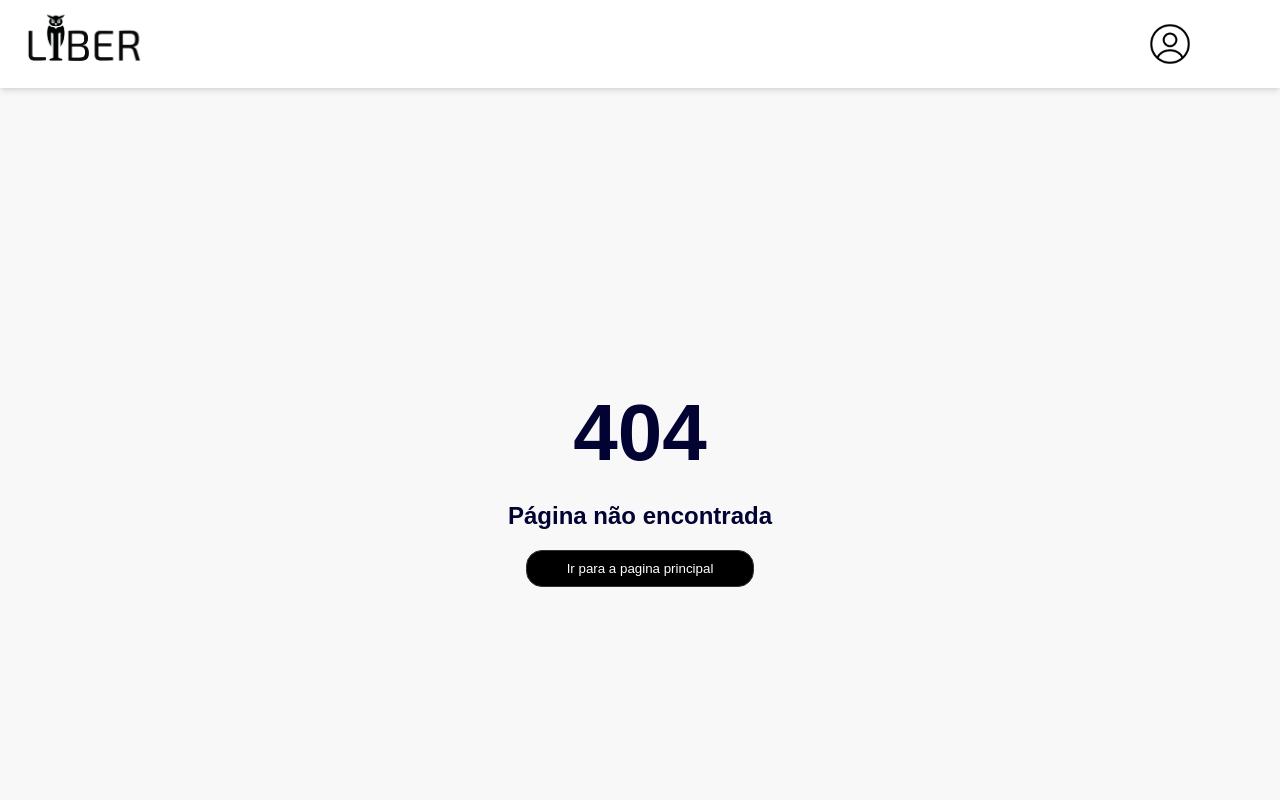
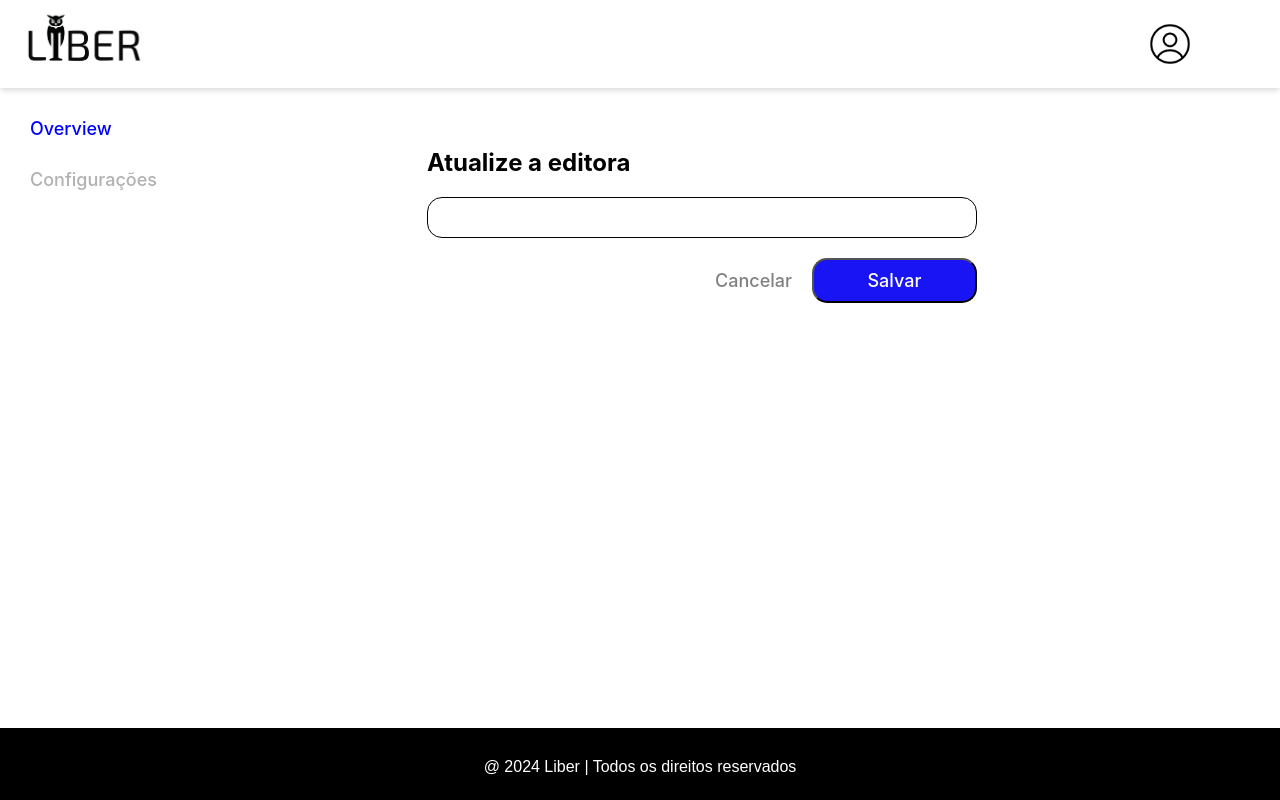
Before and after one commit to CypherCodeTCC/SystemAdmin, a React (Vite) app: page /publishingcompany/1 in a window 1280 px wide. Before the commit this address had no page. Shown: the top 800 px of the page. Built offline with nearby package versions, Linux system fonts and the light colour scheme; no server answers.

Commit message:
[feat] creating screen for publisher update
[refactor]
removing logs from code

```diff
--- a/src/RoutesConfig.jsx
+++ b/src/RoutesConfig.jsx
@@ -10,6 +10,7 @@ import "react-toastify/dist/ReactToastify.css";
 import Book from "./routes/bookSec/Book";
 import Publishing from "./routes/publishingCompanySec/Publishing";
 import Author from "./routes/authorSec/Author";
+import UpdatePublishing from "./routes/updatePublishingSec/UpdatePublishing";
 
 export default function RoutesConfig() {
   return (
@@ -23,6 +24,7 @@ export default function RoutesConfig() {
         <Route path="/books" element={<Book />} />
         <Route path="/publishingcompany" element={<Publishing />} />
         <Route path="/author" element={<Author />} />
+        <Route path="/publishingcompany/:id" element={<UpdatePublishing />} />
         <Route path="*" element={<Error />} />
       </Routes>
       <Footer />
--- a/src/components/nav/NavBar.jsx
+++ b/src/components/nav/NavBar.jsx
@@ -25,7 +25,6 @@ export default function NavBar() {
     window.addEventListener("resize", handleResize);
   }, [userMenuOpen]);
 
-  console.log(userMenuOpen);
   return (
     <>
       <Container className="container">
--- a/src/routes/bookSec/Book.jsx
+++ b/src/routes/bookSec/Book.jsx
@@ -30,8 +30,6 @@ export default function Book() {
     };
     fetchBooks();
   }, []);
-
-  console.log(books);
 
   //ALTERA A COR DA LETRA DAS OPÇÕES
   const changeOptionColor = (id) => {
--- a/src/routes/publishingCompanySec/Publishing.jsx
+++ b/src/routes/publishingCompanySec/Publishing.jsx
@@ -96,7 +96,7 @@ export default function Publishing() {
                 <Td>{publishingCompany.id}</Td>
                 <Td>{publishingCompany.name}</Td>
                 <Td>
-                  <ButtonTable>Modificar</ButtonTable>
+                  <ButtonTable onClick={() => navigate(`/publishingcompany/${publishingCompany.id}`)}>Modificar</ButtonTable>
                 </Td>
                 <Td>
                   <ButtonDelete onClick={() => handleDelete(publishingCompany.id)}>Apagar</ButtonDelete>
--- /dev/null
+++ b/src/routes/updatePublishingSec/UpdatePublishing.jsx
@@ -0,0 +1,101 @@
+import axios from "axios";
+import { useEffect, useState } from "react";
+import { useNavigate, useParams } from "react-router-dom";
+import {
+  ContainerOptions,
+  LiOptions,
+  ListOptions,
+} from "../panelSec/panelStyle";
+import { Options } from "../registerSec/registerStyle";
+import { ButtonCancelar, ButtonUpdate, ContainerButton, ContainerUpdate, InputPublishing } from "./updatePublishingStyle";
+import { Container } from "../bookSec/bookStyle";
+import { toast } from "react-toastify";
+
+export default function UpdatePublishing() {
+  const [optionColor, setOptionColor] = useState(1);
+  const [publishingCompany, setPublishingCompany] = useState({});
+  const { id } = useParams();
+  const navigate = useNavigate();
+
+  const [data, setData] = useState({
+    name: "",
+  })
+
+  useEffect(() => {
+    const fetchPublishing = async () => {
+      try {
+        const res = await axios.get(
+          `https://node-routes-mysql.vercel.app/publishingcompany/${id}`
+        );
+        setPublishingCompany(res.data);
+        setData(res.data);
+      } catch (err) {
+        console.log("Erro ao encontrar a editora.");
+      }
+    };
+    fetchPublishing();
+  }, [id]);
+
+  //ALTERA A COR DA LETRA DAS OPÇÕES
+  const changeOptionColor = (id) => {
+    setOptionColor(id === optionColor ? id : id);
+    navigate("/panel", { state: { optionColor: id } });
+  };
+
+  const handleChanged = (e) => {
+    setData((prev) => ({...prev, [e.target.name] : e.target.value}))
+  }
+
+  const handleUpdate = async () => {
+    try{
+      await axios.put(`https://node-routes-mysql.vercel.app/publishingcompany/${id}`, data);
+      toast.success("Editora atualizada com sucesso!", {
+        closeOnClick: true,
+      });
+      navigate('/publishingcompany');
+    }
+    catch(err){
+      toast.error("Erro ao atualizar a editora. Tente novamente mais tarde.", {
+        closeOnClick: true,
+      });
+      console.log("Erro ao atualizar a editora.", err);
+    }
+  }
+
+  console.log(data);
+
+  return (
+    <>
+      <Container>
+        <ContainerOptions>
+          <ListOptions>
+            <LiOptions>
+              <Options
+                onClick={() => changeOptionColor(1)}
+                className={optionColor === 1 ? "blue" : ""}
+              >
+                Overview
+              </Options>
+            </LiOptions>
+            <LiOptions>
+              <Options
+                onClick={() => changeOptionColor(2)}
+                className={optionColor === 2 ? "blue" : ""}
+              >
+                Configurações
+              </Options>
+            </LiOptions>
+          </ListOptions>
+        </ContainerOptions>
+        <ContainerUpdate>
+            <h1>Atualize a editora</h1>
+            <InputPublishing type="text" name="name" value={data.name} onChange={handleChanged}/>
+            <ContainerButton>
+                <ButtonCancelar onClick={() => navigate('/panel')}>Cancelar</ButtonCancelar>
+                <ButtonUpdate onClick={handleUpdate}>Salvar</ButtonUpdate>
+            </ContainerButton>
+        </ContainerUpdate>
+      </Container>
+    </>
+  );
+}
--- /dev/null
+++ b/src/routes/updatePublishingSec/updatePublishingStyle.jsx
@@ -0,0 +1,61 @@
+import styled from "styled-components";
+
+export const ContainerUpdate = styled.div`
+
+    min-height: 40vh;
+    display: flex;
+    flex-direction: column;
+    gap: 20px;
+    padding: 30px;
+    width: 50%;
+
+    @media (max-width: 1024px){
+        width: 100%;
+    }
+`;
+
+export const InputPublishing = styled.input`
+    border: 1px solid;
+    border-radius: 15px;
+    padding: 10px;
+    font-size: 15px;
+    font-weight: 500;
+    font-family: "Inter", Arial, Helvetica, sans-serif;
+`;
+
+export const ContainerButton = styled.div`
+    width: 100%;
+    display: flex;
+    justify-content: flex-end;
+    gap: 20px;
+
+  @media (max-width: 767px) {
+    justify-content: flex-start;
+  }
+`;
+
+export const ButtonCancelar = styled.button`
+    background-color: transparent;
+    font-size: 18px;
+    font-weight: 500;
+    font-family: "Inter", Arial, Helvetica, sans-serif;
+    cursor: pointer;
+    color: gray;
+    border: none;
+`;
+
+export const ButtonUpdate = styled.button`
+    background-color: #1814f3;
+    width: 30%;
+    padding: 10px;
+    border-radius: 15px;
+    color: #ffffff;
+    font-size: 18px;
+    font-weight: 500;
+    font-family: "Inter", Arial, Helvetica, sans-serif;
+    cursor: pointer;
+
+    @media (max-width: 767px){
+        width: 50%;
+    }
+`;
```
